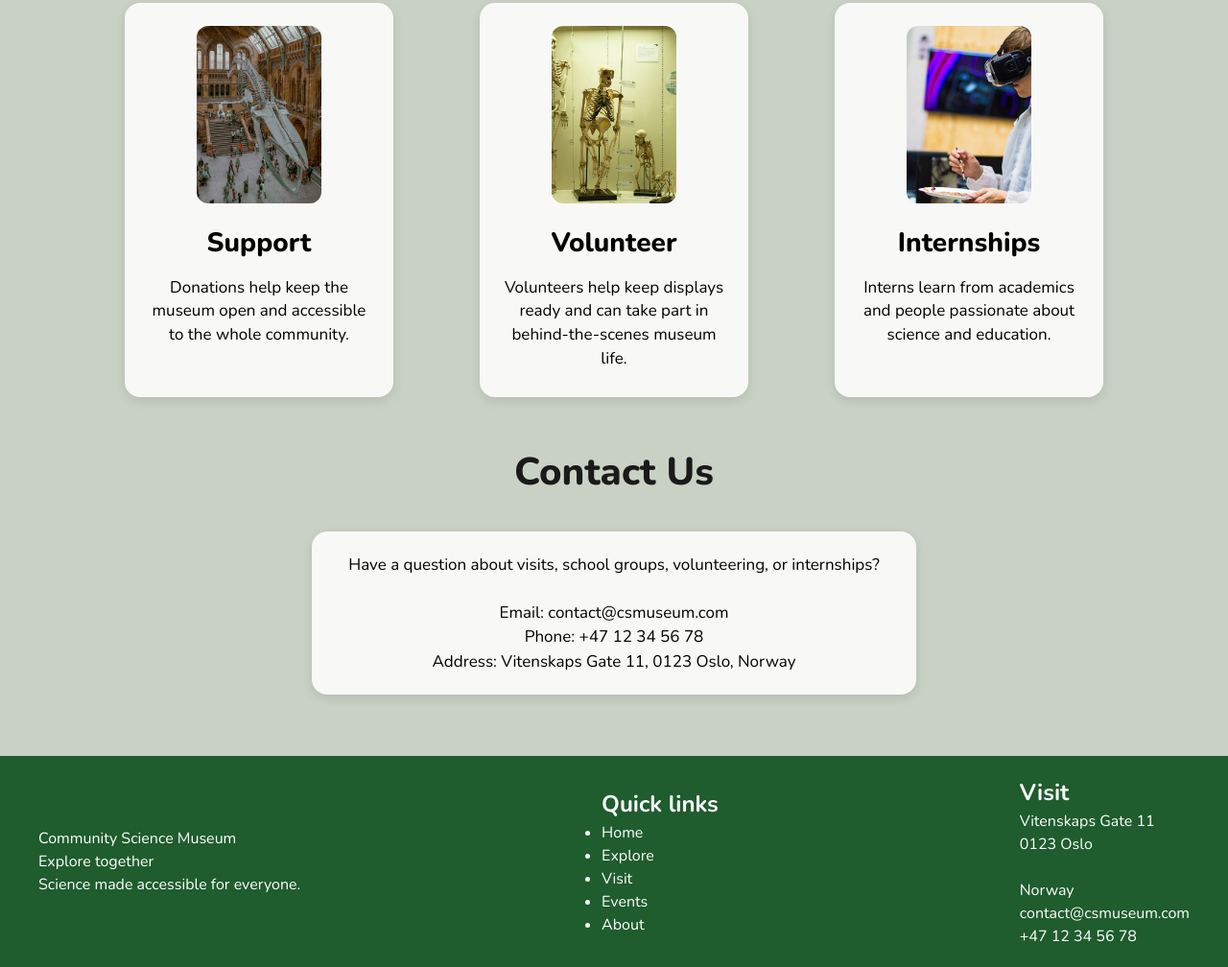
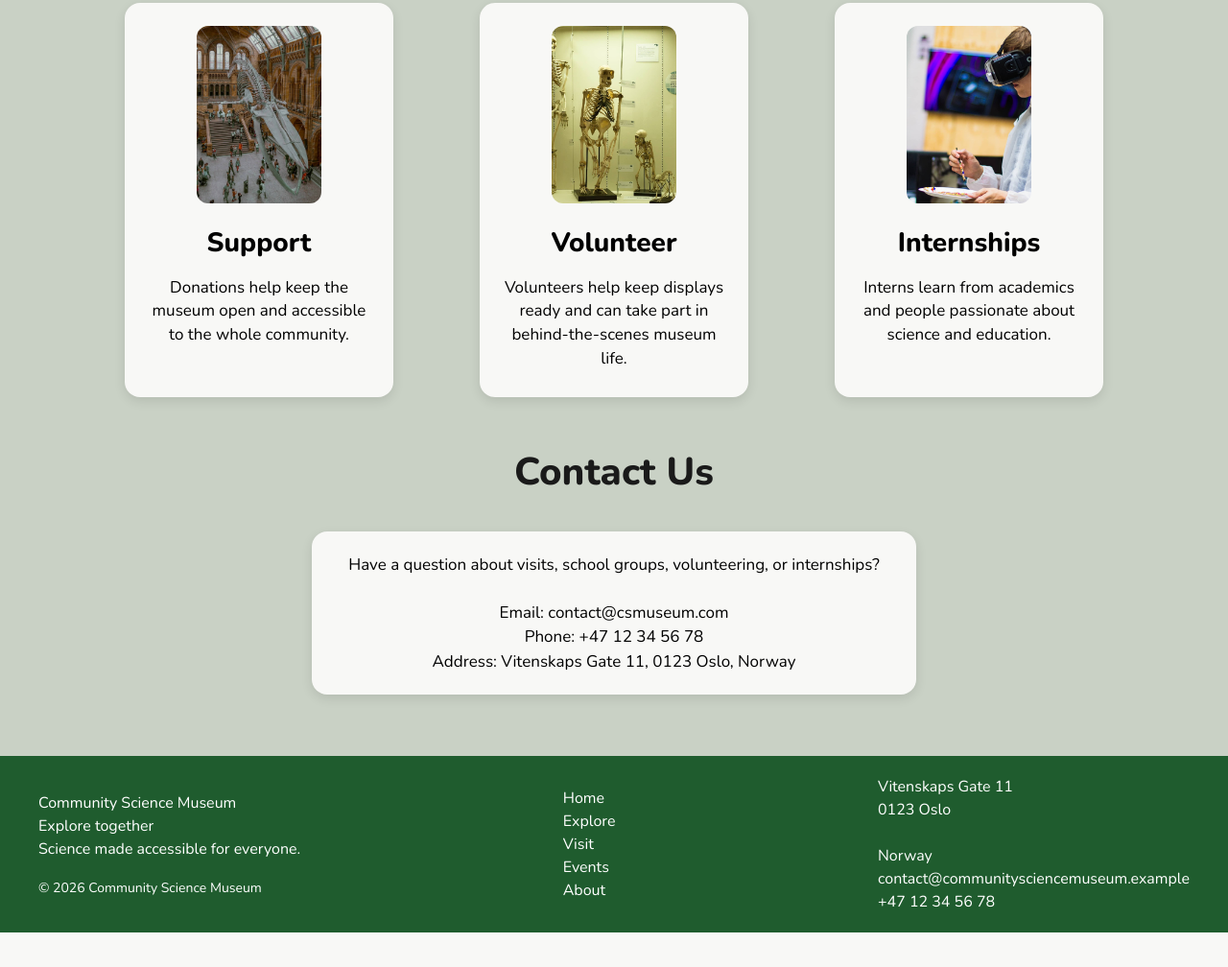
Before and after one commit to Sylveria1/community-science-museum, a plain HTML site: page about.html in a window 1280 px wide. Shown: the part 1078-2086 px from the top of the page at 96% size. After the commit the page ends 2050 px from the top, so only its background shows below. Drawn offline with nearby package versions, Linux system fonts and the light colour scheme.

Commit message:
Footer cleanup + add copyright

```diff
--- a/about.html
+++ b/about.html
@@ -159,10 +159,10 @@
           <p>Community Science Museum</p>
           <p>Explore together</p>
           <p>Science made accessible for everyone.</p>
+          <p class="footer-copy">&copy; 2026 Community Science Museum</p>
         </div>
 
         <div>
-          <h2>Quick links</h2>
           <ul>
             <li><a href="index.html">Home</a></li>
             <li><a href="explore.html">Explore</a></li>
@@ -173,12 +173,11 @@
         </div>
 
         <div>
-          <h2>Visit</h2>
           <p>Vitenskaps Gate 11</p>
           <p>0123 Oslo</p>
           <br />
           <p>Norway</p>
-          <p>contact@csmuseum.com</p>
+          <p>contact@communitysciencemuseum.example</p>
           <p>+47 12 34 56 78</p>
         </div>
       </footer>
--- a/css/styles.css
+++ b/css/styles.css
@@ -123,6 +123,15 @@ main {
   padding: 20px 40px;
   background: #1f5c2e;
   color: #ffffff;
+}
+
+.site-footer ul {
+  list-style: none;
+}
+
+.footer-copy {
+  margin-top: 18px;
+  font-size: 14px;
 }
 
 /* Sections */
```
Also changed, not shown: events.html (+2 -3 lines), explore.html (+2 -3 lines), index.html (+1 -2 lines), visit.html (+2 -3 lines).
